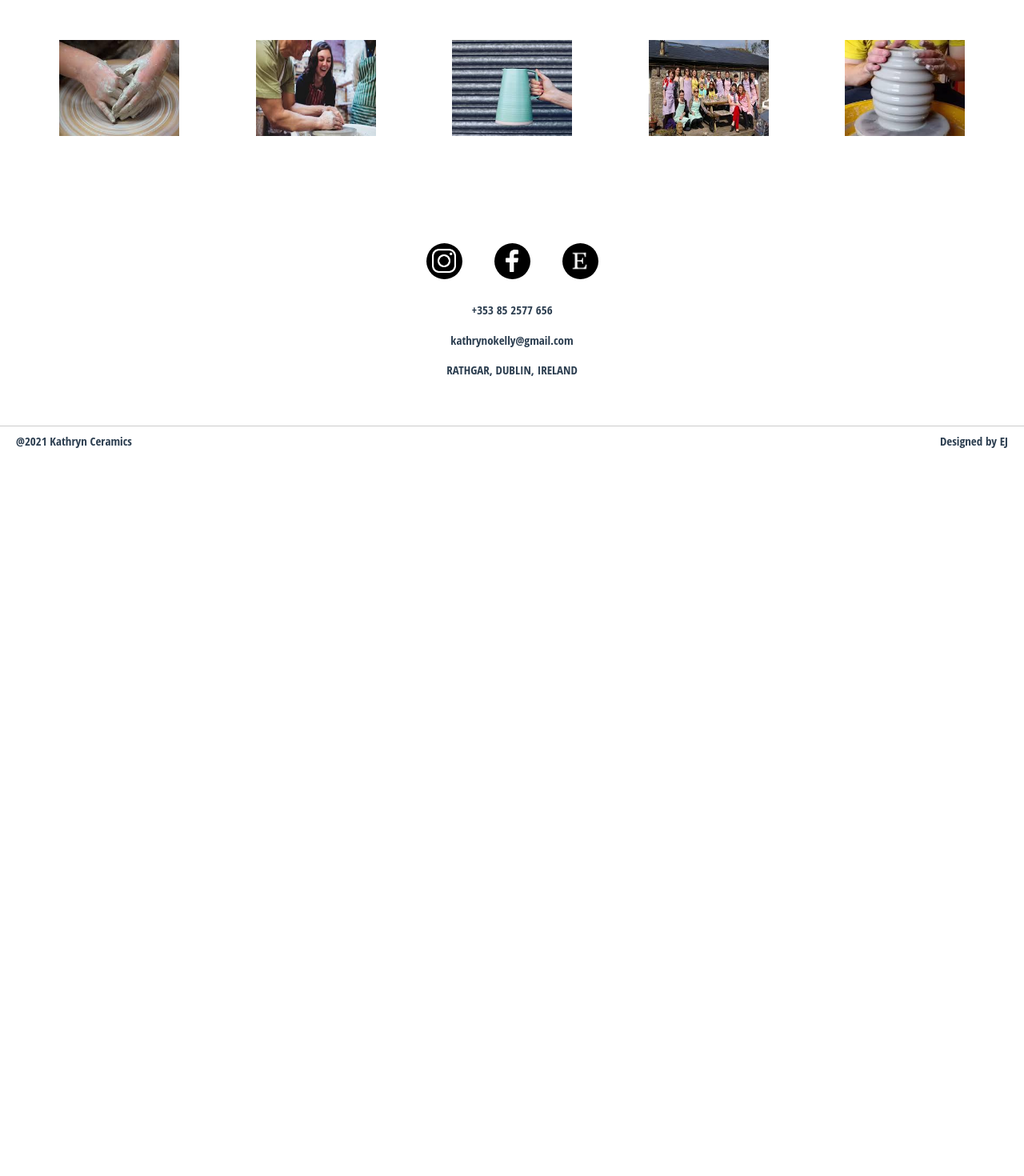
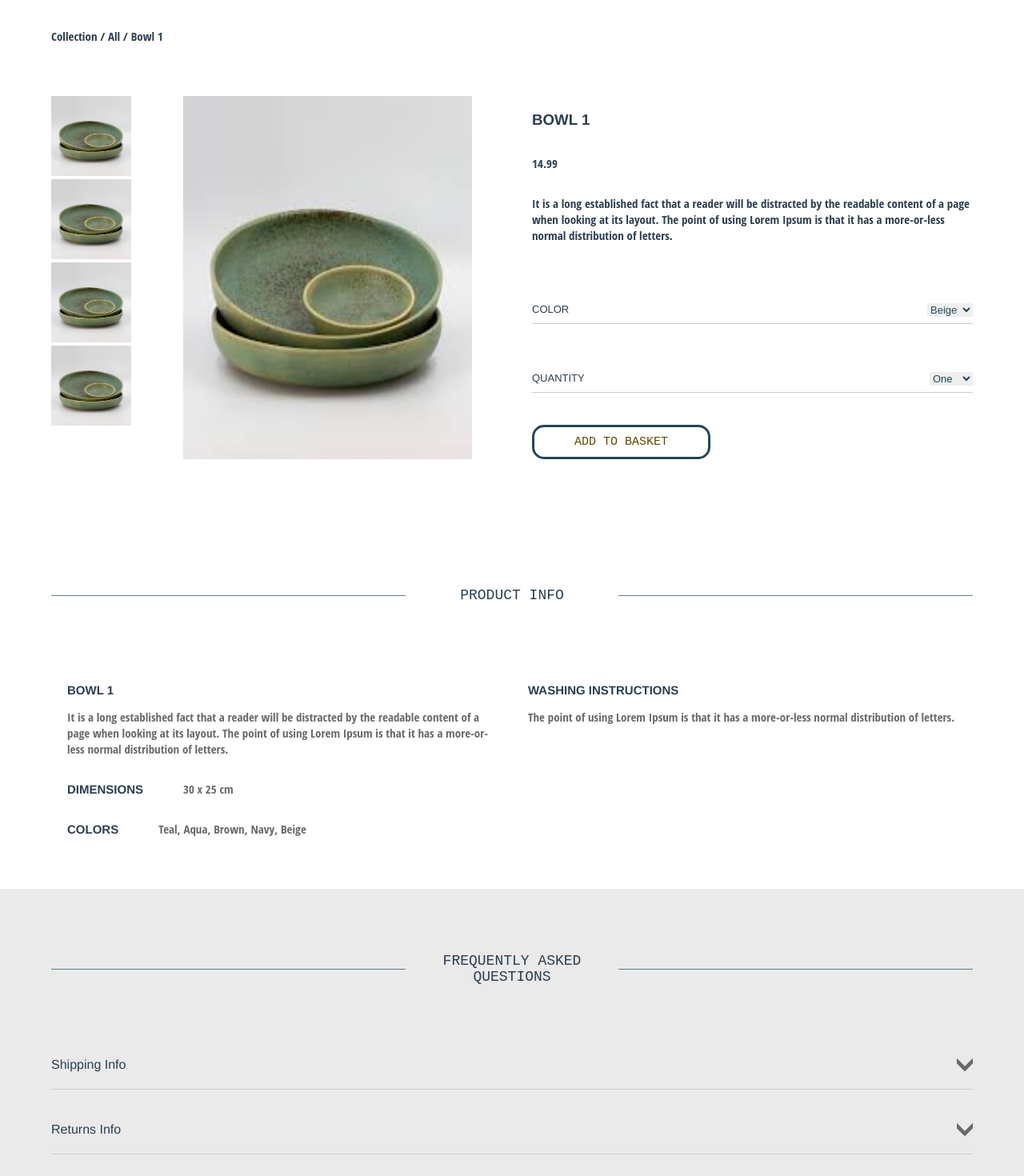
Before and after one commit to ejmvy/kathryn, a Vue app: page /item/1 in a window 1280 px wide. Shown: the part 100-1570 px from the top of the page at 80% size. Before the commit the page ends 800 px from the top, so only its background shows below. Built offline with nearby package versions, Linux system fonts and the light colour scheme.

Commit message:
shopping section

```diff
--- a/src/App.vue
+++ b/src/App.vue
@@ -44,6 +44,7 @@ h5 {
 }
 p {
   font-family: "Open Sans Condensed", sans-serif;
+  font-size: 15px;
 }
 .btn {
   padding: 10px 50px;
--- a/src/components/Designs/ItemCard.vue
+++ b/src/components/Designs/ItemCard.vue
@@ -1,5 +1,7 @@
 <template>
+    <router-link :to="{ name: 'ItemDisplay', params: {id: displayItem.id } }">
     <img class='itemImage' :src='require(`../../assets/${displayItem.img}`)' />
+    </router-link>
     <h3>{{ displayItem.name }}</h3>
     <p>{{ displayItem.price }}</p>
     <button class='btn smBtn'>Add to Cart</button>
--- /dev/null
+++ b/src/components/ItemDisplay.vue
@@ -0,0 +1,179 @@
+<template>
+    <section class="shopPage">
+        <div class='shopNavInfo'>
+            <p>Collection  /  All  /  {{ item.name }} </p>
+        </div>
+
+        <div class='displayArea'>
+            <div class='imageArea'>
+                <div class='smallImages'>
+                    <div v-for='smImg in item.smImages' :key='smImg'>
+                        <img class='smImageDisplay' :src='require(`../assets/${smImg}`)' />
+                    </div>
+                </div>
+                <div class='lrgImage'>
+                    <img class='lrgImageDisplay' :src='require(`../assets/${item.img}`)' />
+                </div>
+            </div>
+
+            <div class='textArea'>
+                <h3 id='leftAlign'>{{ item.name }}</h3>
+                <p  id='leftAlign'>{{ item.price }}</p>
+                <p>{{ item.description }}</p>
+
+                <div class='customerChoice'>
+                    <label>Color</label>
+                    <select class='selectOption'>
+                        <option value='beige'>Beige</option>
+                        <option value='teal'>Teal</option>
+                        <option value='aqua'>Aqua</option>
+                        <option value='brown'>Brown</option>
+                        <option value='navy'>Navy</option>
+                    </select>
+                </div>
+                <div class='customerChoice'>
+                    <label>Quantity</label>
+                    <select class='selectOption'>
+                        <option value='one'>One</option>
+                        <option value='two'>Two</option>
+                        <option value='three'>Three</option>
+                        <option value='four'>Four</option>
+                        <option value='five'>Five</option>
+                    </select>
+                </div>
+
+                <button class='btn'>Add To Basket</button>
+            </div>
+        </div>
+
+        <ProductDescription :itemInfo='item'></ProductDescription>
+
+        <FrequentQuestions></FrequentQuestions>
+
+    </section>
+</template>
+
+<script>
+import ProductDescription from './ItemDisplayPage/ProductDesription.vue';
+import FrequentQuestions from './ItemDisplayPage/FrequentQuestions.vue';
+
+export default {
+    data() {
+        return {
+            item:  {
+              'name': 'Bowl 1',
+              'id': '1',
+              'price': '14.99',
+              'img': 'latestDesigns/bowl1.jpeg',
+              'dimensions': '30 x 25 cm',
+              'colours': 'Teal, Aqua, Brown, Navy, Beige',
+              'description': 'It is a long established fact that a reader will be distracted by the readable content of a page when looking at its layout. The point of using Lorem Ipsum is that it has a more-or-less normal distribution of letters.',
+              'washing': 'The point of using Lorem Ipsum is that it has a more-or-less normal distribution of letters.',
+              'smImages': [
+                  'latestDesigns/bowl1.jpeg',
+                  'latestDesigns/bowl1.jpeg',
+                  'latestDesigns/bowl1.jpeg',
+                  'latestDesigns/bowl1.jpeg',
+              ]
+          },
+        }
+    },
+    components: {
+        ProductDescription,
+        FrequentQuestions,
+    }
+}
+</script>
+
+<style scoped>
+h3 {
+    padding-bottom: 0;
+    text-transform: uppercase;
+    /* font-family: Avenir sans-serif; */
+}
+p {
+    text-align: left;
+    font-size: 15px;
+
+}
+
+.shopPage {
+  padding-top: 120px;
+  margin-bottom: 80px;
+}
+
+.shopNavInfo {
+    width: 90%;
+    display: flex;
+    justify-content: space-between;
+}
+
+.displayArea {
+    width: 90%;
+    display: flex;
+    justify-content: center;
+    margin-top: 50px;
+
+}
+
+.imageArea {
+    display: flex;
+    flex: 1;
+}
+
+.smallImages {
+    display: flex;
+    flex-direction: column;
+}
+
+.smImageDisplay {
+    width: 100px;
+    height: 100px;
+}
+
+.lrgImage {
+    width: 90%;
+}
+
+.lrgImageDisplay {
+    width: 80%;
+    height: 100%;
+    margin-left: 40px;
+}
+
+.textArea {
+    flex: 1;
+    display: flex;
+    flex-direction: column;
+    justify-content: center;
+    align-items:flex-start;
+    margin-left: 50px;
+    text-align: left !important;
+}
+
+#leftAlign {
+    /* text-align: left !important; */
+    text-align: start;
+}
+
+.customerChoice {
+    border-bottom: 1px solid #ccc;
+    display: flex;
+    justify-content: space-between;
+    width: 100%;
+    margin-top: 60px;
+    padding-bottom: 8px;
+}
+
+label {
+    text-transform: uppercase;
+    font-size: 13px;
+}
+
+select {
+    border: none;
+    font-size: 13px;
+    color: #204858;
+    outline: none;
+}
+</style>
--- /dev/null
+++ b/src/components/ItemDisplayPage/FrequentQuestions.vue
@@ -0,0 +1,83 @@
+<template>
+    <section class='questionsArea'>
+        <TitleDesign :title="titleText"></TitleDesign>
+
+        <div class='questionArea' v-for='question in questions' :key='question'>
+            <div class='questionBanner' >
+                <div class='questionTitle'>{{ question.title }}</div>
+                <img class='arrow' src='../../assets/down.png' />
+            </div>
+            <div class='answerArea' v-if='answerShow'>
+                <p>{{ question.answer }}</p>
+            </div>
+        </div>
+    </section>
+</template>
+
+<script>
+import TitleDesign from '../Designs/TitleDesign.vue';
+export default {
+    props: [ 'itemInfo' ],
+    data() {
+        return {
+            titleText: 'Frequently Asked Questions',
+            answerShow: false,
+            questions: [
+                {
+                    title: 'Shipping Info',
+                    answer: 'The point of using Lorem Ipsum is that it has a more-or-less normal distribution of letters. The point of using Lorem Ipsum is that it has a more-or-less normal distribution of letters. The point of using Lorem Ipsum is that it has a more-or-less normal distribution of letters.',
+                },
+                {
+                    title: 'Returns Info',
+                    answer: 'The point of using Lorem Ipsum is that it has a more-or-less normal distribution of letters. The point of using Lorem Ipsum is that it has a more-or-less normal distribution of letters. The point of using Lorem Ipsum is that it has a more-or-less normal distribution of letters.',
+                },
+                {
+                    title: 'Exchange Info',
+                    answer: 'The point of using Lorem Ipsum is that it has a more-or-less normal distribution of letters. The point of using Lorem Ipsum is that it has a more-or-less normal distribution of letters. The point of using Lorem Ipsum is that it has a more-or-less normal distribution of letters.',
+                }
+            ]
+        }
+    },
+    components: {
+        TitleDesign
+    }
+}
+</script>
+
+<style scoped>
+.questionsArea {
+    width: 100%;
+background: #eaeaea;
+}
+
+.questionArea {
+    width: 90%;
+    display: flex;
+    flex-direction: column;
+    border-bottom: 1px solid #ccc;
+    padding-bottom: 20px;
+}
+
+.questionBanner {
+    width: 100%;
+    display: flex;
+    align-items: center;
+    justify-content: space-between;
+    margin-top: 40px;
+}
+
+.answerArea {
+    text-align: left;
+    padding-top: 10px;
+}
+
+.arrow {
+    width: 20px;
+    height: 20px;
+}
+
+p {
+    font-size: 13px;
+    color: #666666;
+}
+</style>
--- /dev/null
+++ b/src/components/ItemDisplayPage/ProductDesription.vue
@@ -0,0 +1,76 @@
+<template>
+    <section class='productInfoArea'>
+        <TitleDesign :title="titleText"></TitleDesign>
+
+        <div class='productArea'>
+            <div class='productSection'>
+                <label>{{ itemInfo.name }}</label>
+                <p>{{ itemInfo.description }}</p>
+                <div class='horiz'>
+                    <label>Dimensions</label>
+                    <p>{{ itemInfo.dimensions }}</p>
+                </div>
+                <div class='horiz'>
+                    <label>Colors</label>
+                    <p>{{ itemInfo.colours }}</p>
+                </div>
+            </div>
+            <div class='productSection'>
+                <label>Washing Instructions</label>
+                <p>{{ itemInfo.washing }}</p>
+            </div>
+        </div>
+    </section>
+</template>
+
+<script>
+import TitleDesign from '../Designs/TitleDesign.vue';
+export default {
+    props: [ 'itemInfo' ],
+    data() {
+        return {
+            titleText: 'Product Info'
+        }
+    },
+    components: {
+        TitleDesign
+    }
+}
+</script>
+
+<style scoped>
+p {
+    color: #696969
+}
+.productInfoArea {
+    width: 100%;
+    margin-top: 80px;
+}
+
+.productArea {
+    display: flex;
+    width: 90%;
+    margin-top: 50px;
+}
+
+.productSection {
+    display: flex;
+    flex-direction: column;
+    align-items: flex-start;
+    text-align: left;
+    padding: 0 20px;
+    flex: 1;
+}
+.horiz {
+    display: flex;
+    align-items: center;
+
+
+}
+label {
+    padding-right: 50px;
+    text-transform: uppercase;
+    font-size: 15px;
+    font-weight: bold;
+}
+</style>
--- a/src/components/LandingPage/MainMessage.vue
+++ b/src/components/LandingPage/MainMessage.vue
@@ -2,7 +2,7 @@
   <section id="welcomeMessage">
     <div class="welcome">
       <div class="message">
-        <p>"Thoughtful, Authentic, Personal"</p>
+        <h2>"Thoughtful, Authentic, Personal"</h2>
       </div>
     </div>
     <LatestDesigns></LatestDesigns>
--- a/src/router/index.js
+++ b/src/router/index.js
@@ -1,6 +1,7 @@
 import { createWebHistory, createRouter } from 'vue-router';
 import LandingPage from '@/components/LandingPage.vue';
 import Shop from '@/components/Shop.vue';
+import ItemDisplay from '@/components/ItemDisplay.vue';
 
 
 const routes = [
@@ -13,7 +14,12 @@ const routes = [
         path: '/shop',
         name: 'Shop',
         component: Shop,
-    }
+    },
+    {
+        path: '/item/:id',
+        name: 'ItemDisplay',
+        component: ItemDisplay,
+    },
 ]
 
 const router = createRouter({
```
Also changed, not shown: src/assets/down.png (added), src/assets/up.png (added).
